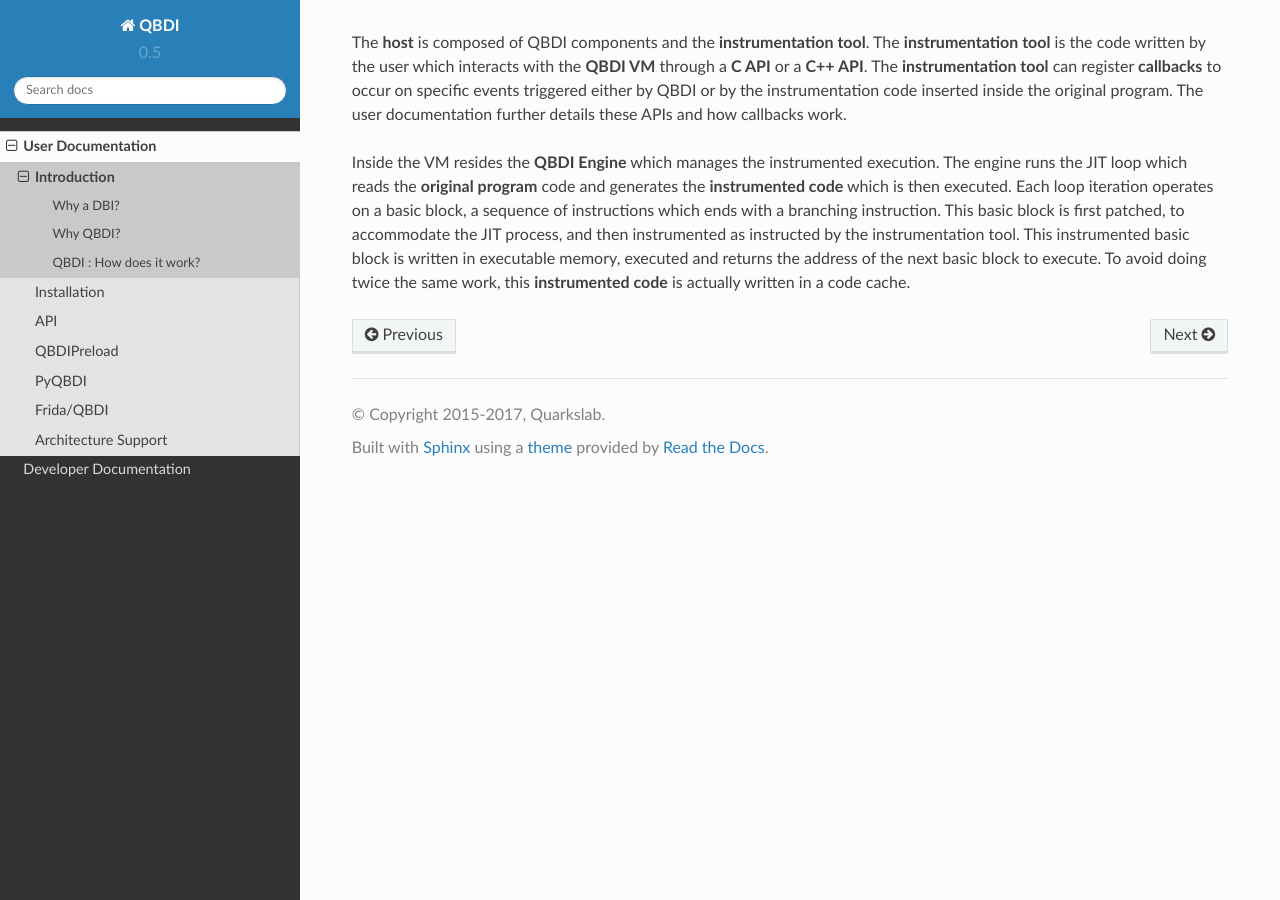
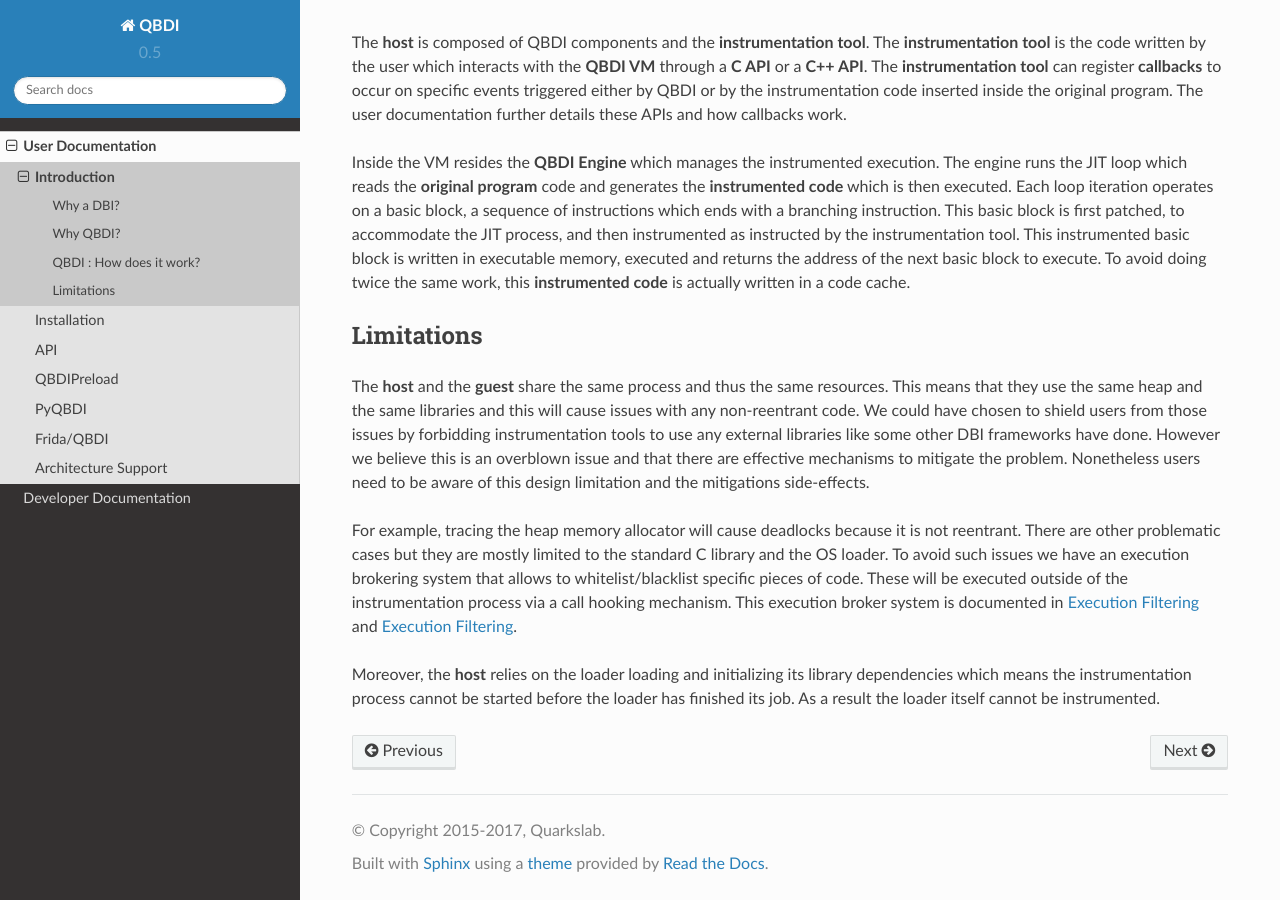
Before and after one commit to QBDI/QBDI, a Sphinx documentation site: the page built from docs/source/intro.rst, in a window 1280 px wide and 900 px high, scrolled down 1897 px. Built offline with Sphinx 7.4.7 and the Read the Docs theme 2.0.0, drawn with Linux system fonts in a browser that asks for light colours.

Commit message:
Improve documentations to better explain limitations. Should respond to #27 and #33

```diff
--- a/docs/source/intro.rst
+++ b/docs/source/intro.rst
@@ -60,3 +60,26 @@
 block is written in executable memory, executed and returns the address of the next basic block to
 execute. To avoid doing twice the same work, this **instrumented code** is actually written in a
 code cache.
+
+.. _intro_limitations:
+
+Limitations
+-----------
+
+The **host** and the **guest** share the same process and thus the same resources. This means that
+they use the same heap and the same libraries and this will cause issues with any non-reentrant
+code. We could have chosen to shield users from those issues by forbidding instrumentation tools to
+use any external libraries like some other DBI frameworks have done. However we believe this is
+an overblown issue and that there are effective mechanisms to mitigate the problem. Nonetheless
+users need to be aware of this design limitation and the mitigations side-effects.
+
+For example, tracing the heap memory allocator will cause deadlocks because it is not reentrant.
+There are other problematic cases but they are mostly limited to the standard C library and the OS
+loader. To avoid such issues we have an execution brokering system that allows to whitelist/blacklist
+specific pieces of code. These will be executed outside of the instrumentation process via a call
+hooking mechanism. This execution broker system is documented in :ref:`execution-filtering-c` and
+:ref:`execution-filtering`.
+
+Moreover, the **host** relies on the loader loading and initializing its library dependencies which
+means the instrumentation process cannot be started before the loader has finished its job. As a
+result the loader itself cannot be instrumented.
```
Also changed, not shown: docs/source/pyQBDI.rst (+9 -0 lines), docs/source/qbdi_preload.rst (+7 -1 lines).
